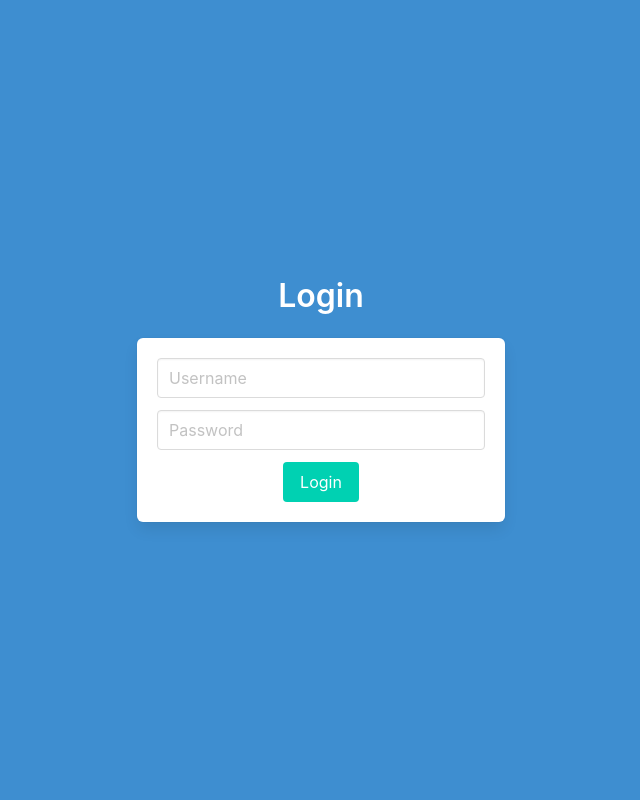
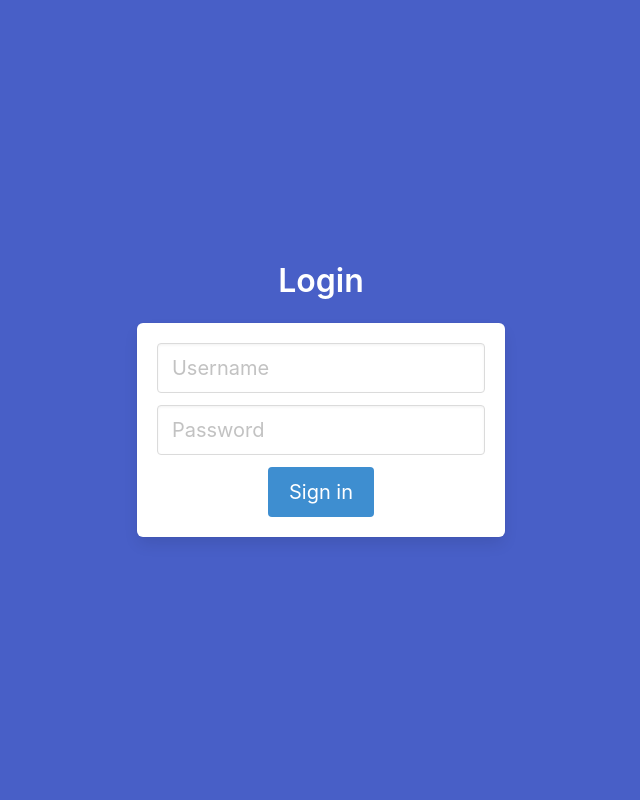
Before and after one commit to ahalyasanjiv/turkSystem, a Flask app: template templates/login.html in a window 1280 px wide. Shown: the part 52-852 px from the top of the page, without its empty margins (319-959 px from the left). Run offline with Flask 2, Linux system fonts and the light colour scheme; the template is opened without the code that fills it, so the values that code supplies are empty; some libraries are stand-ins or nearby versions.

Commit message:
Added to login/sign up

```diff
--- a/templates/login.html
+++ b/templates/login.html
@@ -1,26 +1,7 @@
-<!DOCTYPE html>
-<html>
-	<head>
-	<meta charset="utf-8">
-	<meta name="viewport" content="width=device-width, initial-scale=1">
-	<title>JAJ Turk System</title>
-	<link rel="stylesheet" href="https://maxcdn.bootstrapcdn.com/font-awesome/4.7.0/css/font-awesome.min.css">
-	<link rel="stylesheet" href="https://cdnjs.cloudflare.com/ajax/libs/bulma/0.6.1/css/bulma.min.css">
-	<link rel="stylesheet" href="../static/css/styles.css">
-	</head>
-	<body>
-		<nav class="navbar" role="navigation" aria-label="main navigation">
-		<div class="navbar-brand">
-			<p class="navbar-item">JAJ Turk</p>
-		</div>
-		<div class="navbar-start">
-			<!-- navbar items -->
-		  	<a class="navbar-item" href="/browse">Browse</a>
-		  	<a class="navbar-item" href="/browse">Apply</a>
-		</div>
-		</nav>
+{% extends "base.html" %}
 
-		<section class="hero is-info is-fullheight">
+{% block content %}
+		<section class="hero is-link is-fullheight">
 		<div class="hero-body">
 		  <div class="container has-text-centered">
 		  	<div class="columns">
@@ -31,19 +12,21 @@
 			    </h1>
 
 			    <div id="loginBox" class="box">
+			    	<form method="POST" action="/login/">
 				    	<div class="field">
 	                		<div class="control">
-					    	<input class="input" type="text" placeholder="Username">
+						    	<input class="input is-medium" type="username" placeholder="Username">
 						    </div>
 						</div>
 						<div class="field">
 		                	<div class="control">
-					    	<input class="input" type="text" placeholder="Password">
+						    	<input class="input is-medium" type="password" placeholder="Password">
 		                	</div>
 	                	</div>
 				    	<div class="has-text-centered">
-			    		<a class="button is-primary">Login</a>
+				    		<a class="button is-info is-medium">Sign in</a>
 				    	</div>
+			    	</form>
 			    </div>
 				</div>
 			</div>
@@ -51,4 +34,4 @@
 		</div>
 		</section>
 
-	</body>
+{% endblock %}
```
Also changed, not shown: forms.py (+9 -5 lines). Lines whose indentation alone changed are shown as unchanged.
